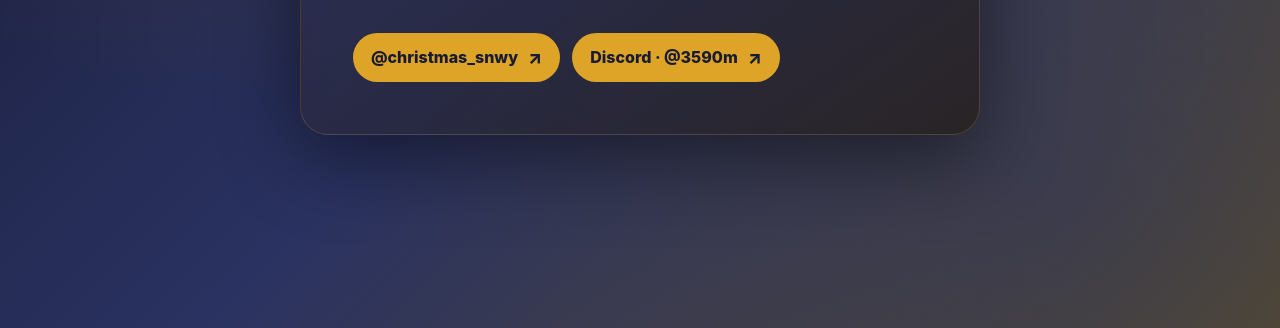
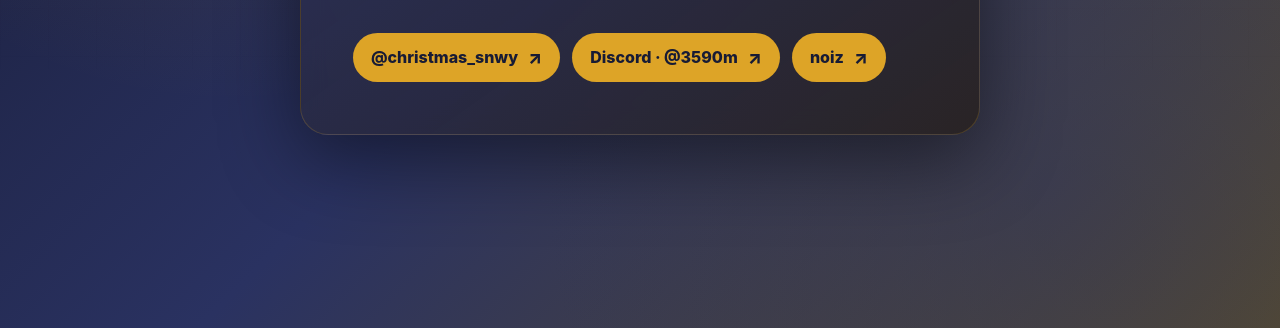
Before and after one commit to snovvydev/snovvydev.github.io, a plain HTML site: page index.html in a window 1280 px wide. Shown: the part 472-800 px from the top of the page. Drawn offline with Linux system fonts and the light colour scheme.

Commit message:
Update index.html

```diff
--- a/index.html
+++ b/index.html
@@ -120,6 +120,7 @@
     <div class="links">
       <a href="https://www.tiktok.com/@christmas_snwy" target="_blank" rel="noopener noreferrer">@christmas_snwy</a>
       <a href="https://discord.com/users/1550787776616603739" target="_blank" rel="noopener noreferrer">Discord · @3590m</a>
+<a href="https://noiz.bio/snw_" target="_blank" rel="noopener noreferrer">noiz</a>
     </div>
   </main>
 </body>
```
